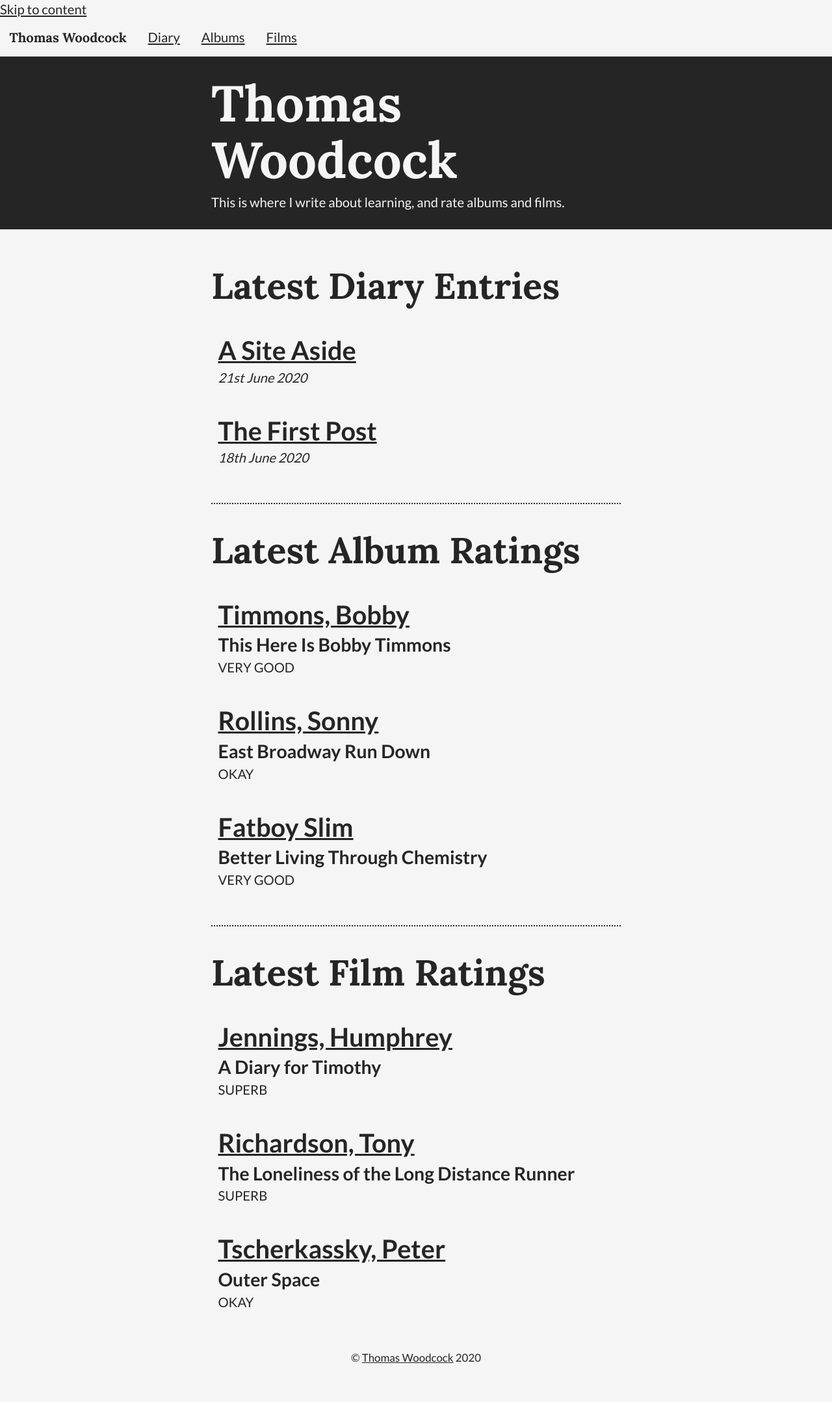
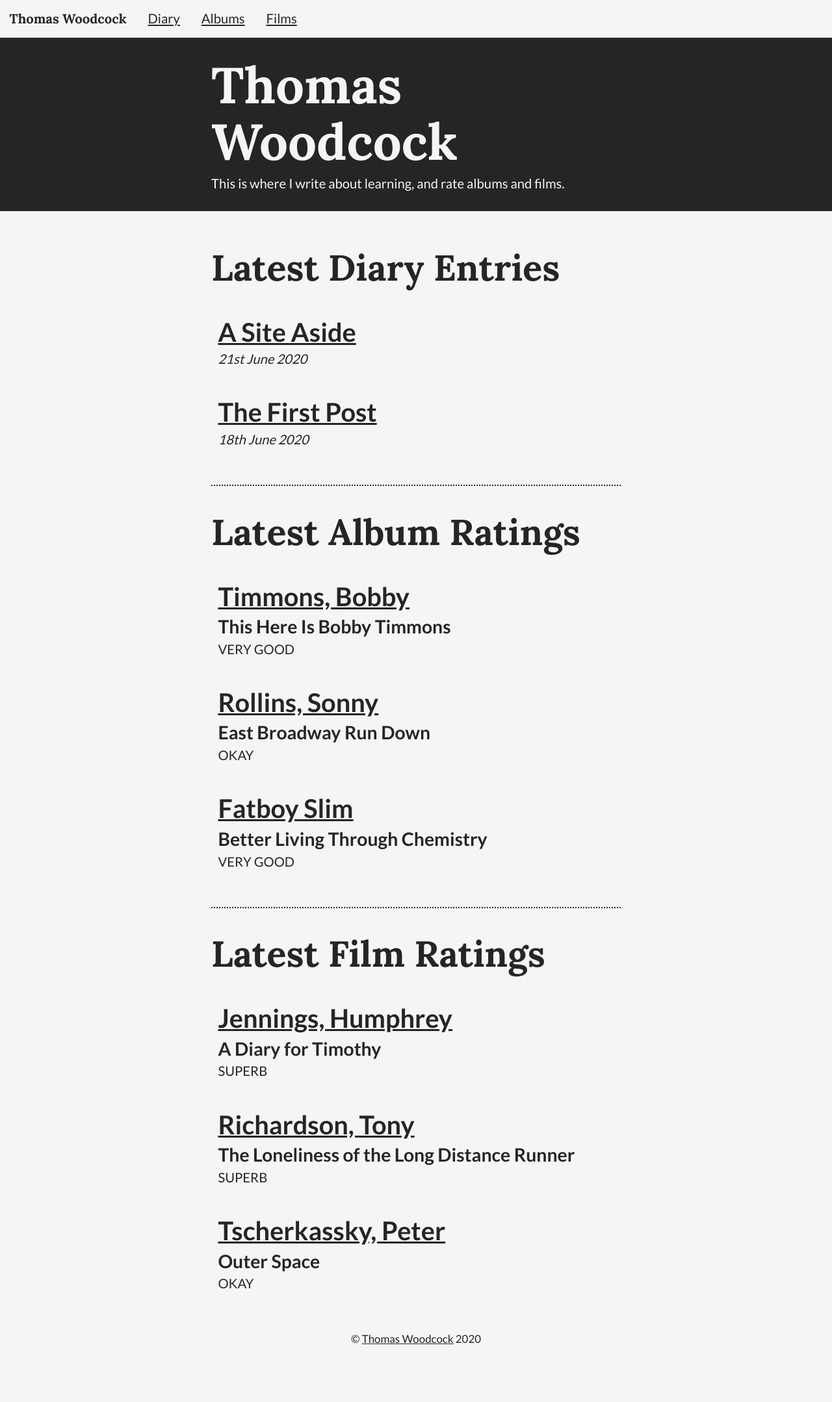
Before and after one commit to thomaswoodcock/thomaswoodcock.github.io, a Jekyll site: the page built from index.html, in a window 1280 px wide. Shown: the whole page at 65% size. Built offline with Jekyll 4.4.1, drawn with Linux system fonts in a browser that asks for light colours; after the commit the page ends 2129 px from its top, so only the background shows below that.

Commit message:
Styles skip link

```diff
--- a/css/main.css
+++ b/css/main.css
@@ -117,6 +117,22 @@
   width: 1px !important;
 }
 
+.skip {
+  background-color: var(--color-dark);
+  color: var(--color-light);
+  display: inline-block;
+  padding: var(--s-1);
+  position: absolute;
+  top: -10rem;
+}
+
+.skip:focus {
+  outline: none;
+  position: absolute;
+  top: 0;
+  z-index: 1;
+}
+
 .header {
   background-color: var(--color-dark);
   color: var(--color-light);
```
